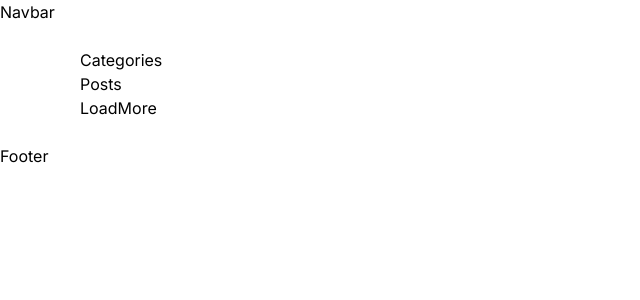
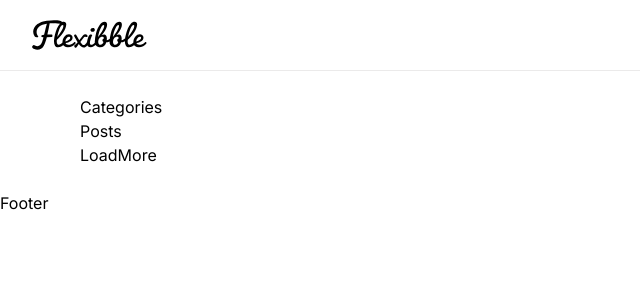
Before and after one commit to fran1014/dribbleapp, a Next.js app: page / in a window 1280 px wide. Shown: the top 300 px of the page, without its empty margins (0-640 px from the left). Built offline with nearby package versions, Linux system fonts and the light colour scheme.

Commit message:
Configuring nav bar

```diff
--- a/app/layout.tsx
+++ b/app/layout.tsx
@@ -1,3 +1,5 @@
+import Footer from "@/components/Footer";
+import Navbar from "@/components/Navbar";
 import "./global.css";
 
 export const metadata = {
@@ -13,9 +15,9 @@ export default function RootLayout({
   return (
     <html lang="en">
       <body>
-        Navbar
+        <Navbar />
         <main>{children}</main>
-        Footer
+        <Footer />
       </body>
     </html>
   );
--- a/components/Navbar.tsx
+++ b/components/Navbar.tsx
@@ -1,7 +1,16 @@
-import React from "react";
+import Image from "next/image";
+import Link from "next/link";
 
 const Navbar = () => {
-  return <div>Navbar</div>;
+  return (
+    <nav className="flexBetween navbar">
+      <div className="flex-1 flexStart gap-10">
+        <Link href="/">
+          <Image src="/logo.svg" width={115} height={43} alt="Flexible" />
+        </Link>
+      </div>
+    </nav>
+  );
 };
 
 export default Navbar;
```
